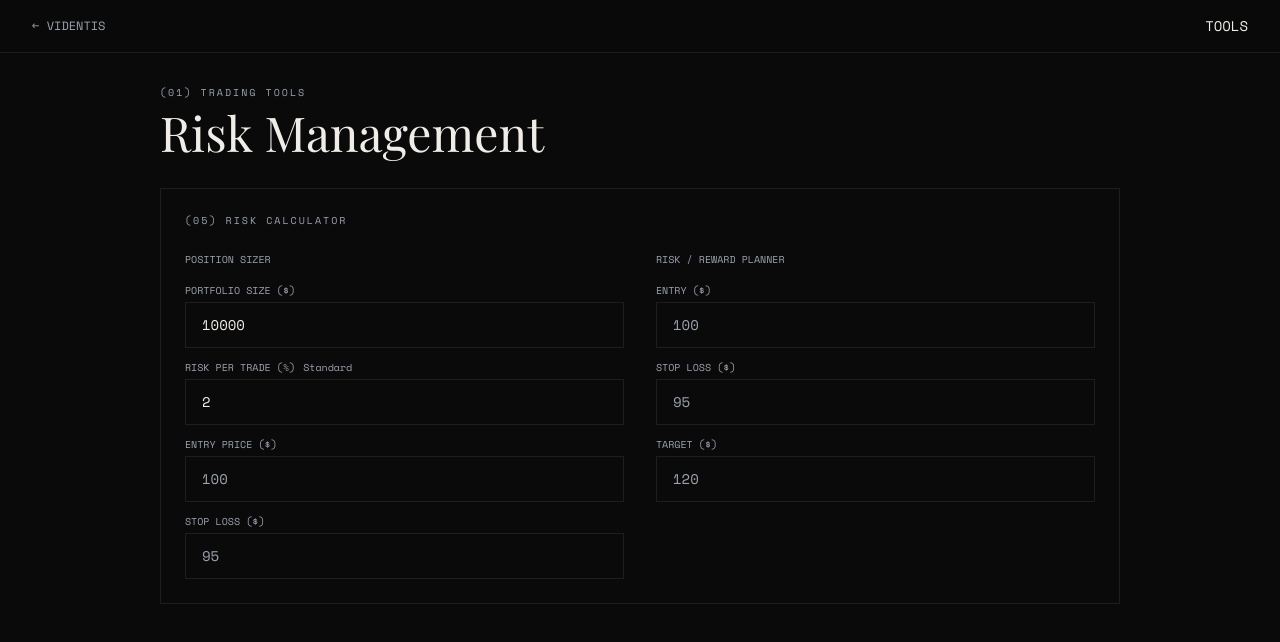
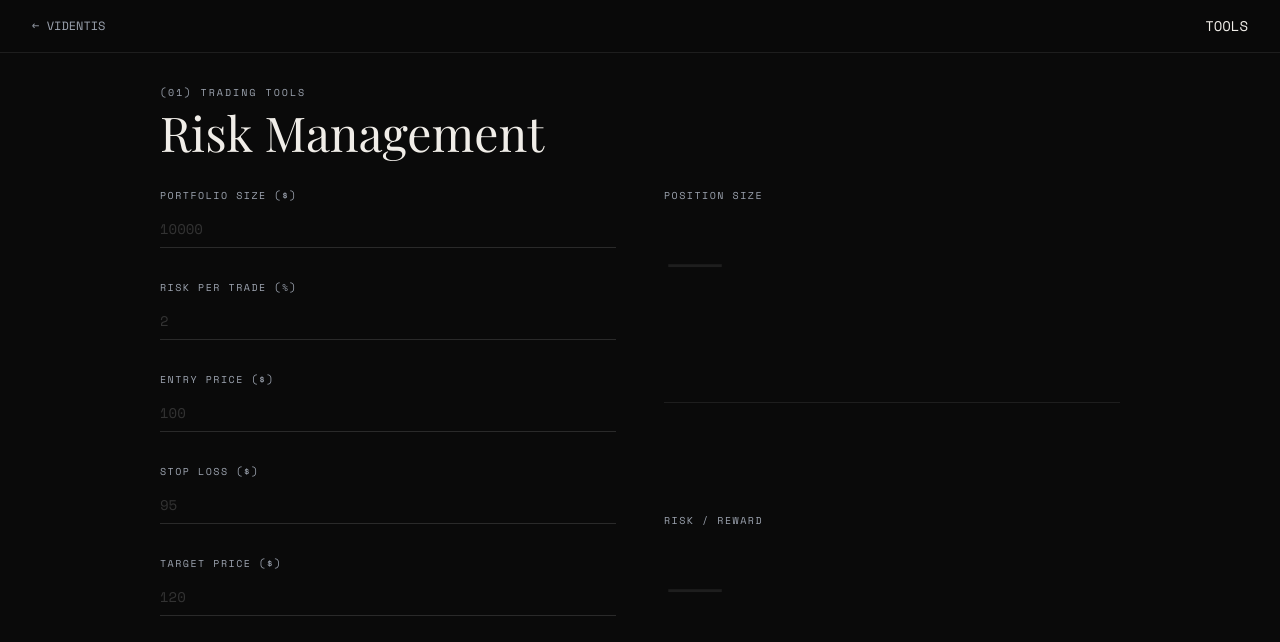
Before and after one commit to lhcee3/videntis, a Next.js app in the folder frontend/: page /tools in a window 1280 px wide. Shown: the top 642 px of the page. Built offline with nearby package versions, Linux system fonts and the light colour scheme; a web font is replaced by a local one.

Commit message:
risk assesment redo

```diff
--- a/frontend/app/page.tsx
+++ b/frontend/app/page.tsx
@@ -301,18 +301,16 @@ export default function HomePage() {
           </div>
 
           {/* Stats row */}
-          <div className="flex items-center gap-0 border-t border-[#1e1e1e] pt-5">
-            <div className="flex items-baseline gap-1.5 pr-5">
+          <div className="flex items-center gap-8 pt-5">
+            <div className="flex items-baseline gap-1.5">
               <span className="font-mono text-sm text-[#f0ede8]">47</span>
               <span className="font-mono text-[10px] text-[#9ca3af]">stocks tracked</span>
             </div>
-            <div className="w-px h-4 bg-[#1e1e1e]" />
-            <div className="flex items-baseline gap-1.5 px-5">
+            <div className="flex items-baseline gap-1.5">
               <span className="font-mono text-sm text-[#f0ede8]">312</span>
               <span className="font-mono text-[10px] text-[#9ca3af]">forecasts run</span>
             </div>
-            <div className="w-px h-4 bg-[#1e1e1e]" />
-            <div className="flex items-baseline gap-1.5 pl-5">
+            <div className="flex items-baseline gap-1.5">
               <span className="font-mono text-sm text-[#f0ede8]">94.2%</span>
               <span className="font-mono text-[10px] text-[#9ca3af]">model accuracy</span>
             </div>
--- a/frontend/components/RiskCalculator.tsx
+++ b/frontend/components/RiskCalculator.tsx
@@ -1,170 +1,156 @@
 "use client"
 import { useState, useMemo } from "react"
 
-const inputClass = "w-full bg-[#0a0a0a] border border-[#1e1e1e] text-[#f0ede8] font-mono text-sm px-4 py-3 focus:outline-none focus:border-[#00ff87] transition-colors"
-
-function Label({ text, color }: { text: string; color: string }) {
-  return <span className="font-mono text-[10px] ml-2" style={{ color }}>{text}</span>
-}
+const underlineInput = "w-full bg-transparent border-b border-[#2a2a2a] focus:border-[#f0ede8] outline-none text-[#f0ede8] font-mono text-sm py-2 transition-colors placeholder:text-[#333]"
 
 export default function RiskCalculator() {
-  const [portfolio, setPortfolio] = useState("10000")
-  const [riskPct, setRiskPct] = useState("2")
-  const [entry, setEntry] = useState("")
-  const [stopLoss, setStopLoss] = useState("")
-  const [target, setTarget] = useState("")
+  const [portfolio, setPortfolio] = useState("")
+  const [riskPct, setRiskPct]     = useState("")
+  const [entry, setEntry]         = useState("")
+  const [stopLoss, setStopLoss]   = useState("")
+  const [target, setTarget]       = useState("")
 
   const pos = useMemo(() => {
     const p = parseFloat(portfolio) || 0
-    const r = parseFloat(riskPct) || 0
-    const e = parseFloat(entry) || 0
-    const s = parseFloat(stopLoss) || 0
-    const riskAmt = p * (r / 100)
+    const r = parseFloat(riskPct)   || 0
+    const e = parseFloat(entry)     || 0
+    const s = parseFloat(stopLoss)  || 0
+    const riskAmt      = p * (r / 100)
     const riskPerShare = e - s
-    const shares = riskPerShare > 0 ? Math.floor(riskAmt / riskPerShare) : 0
-    const positionSize = shares * e
-    const positionPct = p > 0 ? (positionSize / p) * 100 : 0
-    return { riskAmt, riskPerShare, shares, positionSize, positionPct }
+    const shares       = riskPerShare > 0 ? Math.floor(riskAmt / riskPerShare) : 0
+    const posSize      = shares * e
+    const maxLoss      = shares * riskPerShare
+    const allocPct     = p > 0 ? (posSize / p) * 100 : 0
+    return { shares, posSize, maxLoss, allocPct, riskAmt }
   }, [portfolio, riskPct, entry, stopLoss])
 
   const rr = useMemo(() => {
-    const e = parseFloat(entry) || 0
-    const s = parseFloat(stopLoss) || 0
-    const t = parseFloat(target) || 0
-    const risk = e - s
+    const e = parseFloat(entry)   || 0
+    const s = parseFloat(stopLoss)|| 0
+    const t = parseFloat(target)  || 0
+    const risk   = e - s
     const reward = t - e
-    if (risk <= 0 || reward <= 0) return null
-    const ratio = reward / risk
-    const minWinRate = Math.round((1 / (1 + ratio)) * 100)
-    const verdict =
-      ratio >= 3 ? "Excellent" :
-      ratio >= 2 ? "Good" :
-      ratio >= 1 ? "Acceptable" : "Poor — avoid"
-    const verdictColor =
-      ratio >= 3 ? "#00ff87" :
-      ratio >= 2 ? "#00ff87" :
-      ratio >= 1 ? "#d4a847" : "#ff4444"
-    const riskWidth = Math.round((risk / (risk + reward)) * 100)
-    return { ratio, minWinRate, verdict, verdictColor, riskWidth, rewardWidth: 100 - riskWidth }
+    if (risk <= 0 || reward <= 0 || e <= 0) return null
+    const ratio      = reward / risk
+    const minWin     = Math.round((1 / (1 + ratio)) * 100)
+    const riskPctMove   = ((risk / e) * 100).toFixed(1)
+    const rewardPctMove = ((reward / e) * 100).toFixed(1)
+    const riskW      = Math.round((risk / (risk + reward)) * 100)
+    const verdict    = ratio >= 3 ? "Excellent" : ratio >= 2 ? "Good" : ratio >= 1 ? "Acceptable" : "Poor"
+    const color      = ratio >= 2 ? "#00ff87" : ratio >= 1 ? "#d4a847" : "#ff4444"
+    return { ratio, minWin, riskPctMove, rewardPctMove, riskW, rewardW: 100 - riskW, verdict, color }
   }, [entry, stopLoss, target])
 
   const riskLabel = useMemo(() => {
     const r = parseFloat(riskPct) || 0
-    if (r <= 1) return { text: "Conservative", color: "#00ff87" }
-    if (r <= 2) return { text: "Standard", color: "#9ca3af" }
-    if (r <= 3) return { text: "Aggressive", color: "#d4a847" }
-    return { text: "Dangerous", color: "#ff4444" }
+    if (!r) return null
+    if (r < 1)  return { text: "Conservative", color: "#00ff87" }
+    if (r <= 2) return { text: "Standard",     color: "#00ff87" }
+    if (r <= 5) return { text: "Aggressive",   color: "#d4a847" }
+    return       { text: "Dangerous",          color: "#ff4444" }
   }, [riskPct])
 
-  const barColor = pos.positionPct <= 20 ? "#00ff87" : pos.positionPct <= 30 ? "#d4a847" : "#ff4444"
+  const allocColor = pos.allocPct <= 20 ? "#00ff87" : pos.allocPct <= 30 ? "#d4a847" : "#ff4444"
+  const hasPos = pos.shares > 0
 
   return (
-    <div className="border border-[#1e1e1e] p-6">
-      <span className="font-mono text-[10px] text-[#9ca3af] uppercase tracking-[0.2em] block mb-6">(05) RISK CALCULATOR</span>
+    <div className="grid grid-cols-1 md:grid-cols-2 gap-12">
 
-      <div className="grid grid-cols-1 md:grid-cols-2 gap-8">
+      {/* LEFT — inputs */}
+      <div className="space-y-8">
+        <div>
+          <label className="font-mono text-[10px] text-[#9ca3af] uppercase tracking-[0.15em] block mb-2">Portfolio Size ($)</label>
+          <input value={portfolio} onChange={e => setPortfolio(e.target.value)} className={underlineInput} type="number" placeholder="10000" />
+        </div>
 
-        {/* Position Sizer */}
         <div>
-          <div className="font-mono text-[10px] text-[#9ca3af] mb-4">POSITION SIZER</div>
-          <div className="space-y-3">
+          <div className="flex items-center justify-between mb-2">
+            <label className="font-mono text-[10px] text-[#9ca3af] uppercase tracking-[0.15em]">Risk Per Trade (%)</label>
+            {riskLabel && <span className="font-mono text-[10px]" style={{ color: riskLabel.color }}>{riskLabel.text}</span>}
+          </div>
+          <input value={riskPct} onChange={e => setRiskPct(e.target.value)} className={underlineInput} type="number" placeholder="2" step="0.5" />
+        </div>
+
         <div>
-              <label className="font-mono text-[10px] text-[#9ca3af] block mb-1">PORTFOLIO SIZE ($)</label>
-              <input value={portfolio} onChange={e => setPortfolio(e.target.value)} className={inputClass} type="number" placeholder="10000" />
+          <label className="font-mono text-[10px] text-[#9ca3af] uppercase tracking-[0.15em] block mb-2">Entry Price ($)</label>
+          <input value={entry} onChange={e => setEntry(e.target.value)} className={underlineInput} type="number" placeholder="100" />
         </div>
+
         <div>
-              <div className="flex items-center mb-1">
-                <label className="font-mono text-[10px] text-[#9ca3af]">RISK PER TRADE (%)</label>
-                <Label text={riskLabel.text} color={riskLabel.color} />
+          <label className="font-mono text-[10px] text-[#9ca3af] uppercase tracking-[0.15em] block mb-2">Stop Loss ($)</label>
+          <input value={stopLoss} onChange={e => setStopLoss(e.target.value)} className={underlineInput} type="number" placeholder="95" />
         </div>
-              <input value={riskPct} onChange={e => setRiskPct(e.target.value)} className={inputClass} type="number" placeholder="2" step="0.5" />
-            </div>
+
         <div>
-              <label className="font-mono text-[10px] text-[#9ca3af] block mb-1">ENTRY PRICE ($)</label>
-              <input value={entry} onChange={e => setEntry(e.target.value)} className={inputClass} type="number" placeholder="100" />
-            </div>
-            <div>
-              <label className="font-mono text-[10px] text-[#9ca3af] block mb-1">STOP LOSS ($)</label>
-              <input value={stopLoss} onChange={e => setStopLoss(e.target.value)} className={inputClass} type="number" placeholder="95" />
+          <label className="font-mono text-[10px] text-[#9ca3af] uppercase tracking-[0.15em] block mb-2">Target Price ($)</label>
+          <input value={target} onChange={e => setTarget(e.target.value)} className={underlineInput} type="number" placeholder="120" />
         </div>
       </div>
 
-          {pos.shares > 0 && (
-            <div className="mt-5 border border-[#1e1e1e] border-l-2 border-l-[#00ff87] p-4 space-y-2">
-              <div className="flex justify-between">
-                <span className="font-mono text-[10px] text-[#9ca3af]">SHARES TO BUY</span>
-                <span className="font-display text-2xl text-[#00ff87]">{pos.shares}</span>
+      {/* RIGHT — outputs */}
+      <div className="flex flex-col justify-between">
+
+        {/* Position sizer output */}
+        <div>
+          <div className="font-mono text-[10px] text-[#9ca3af] uppercase tracking-[0.15em] mb-4">Position Size</div>
+          {hasPos ? (
+            <>
+              <div className="font-display text-7xl text-[#f0ede8] leading-none mb-3">{pos.shares}</div>
+              <div className="font-mono text-[10px] text-[#9ca3af] mb-1">shares to buy</div>
+              <div className="flex gap-6 mb-5">
+                <div>
+                  <div className="font-mono text-sm text-[#f0ede8]">${pos.posSize.toLocaleString(undefined, { maximumFractionDigits: 0 })}</div>
+                  <div className="font-mono text-[10px] text-[#9ca3af]">position size</div>
                 </div>
-              <div className="flex justify-between">
-                <span className="font-mono text-[10px] text-[#9ca3af]">POSITION SIZE</span>
-                <span className="font-mono text-sm">${pos.positionSize.toLocaleString(undefined, { maximumFractionDigits: 0 })}</span>
-              </div>
-              <div className="flex justify-between">
-                <span className="font-mono text-[10px] text-[#9ca3af]">DOLLAR AT RISK</span>
-                <span className="font-mono text-sm text-[#ff4444]">${pos.riskAmt.toFixed(0)}</span>
-              </div>
-              <div className="flex justify-between">
-                <span className="font-mono text-[10px] text-[#9ca3af]">MAX LOSS</span>
-                <span className="font-mono text-sm text-[#ff4444]">${(pos.shares * pos.riskPerShare).toFixed(0)}</span>
-              </div>
-              <div className="pt-2">
-                <div className="flex justify-between mb-1">
-                  <span className="font-mono text-[10px] text-[#9ca3af]">PORTFOLIO ALLOCATION</span>
-                  <span className="font-mono text-[10px]" style={{ color: barColor }}>{pos.positionPct.toFixed(1)}%</span>
-                </div>
-                <div className="w-full h-1 bg-[#1e1e1e]">
-                  <div className="h-full transition-all duration-200" style={{ width: `${Math.min(pos.positionPct, 100)}%`, backgroundColor: barColor }} />
+                <div>
+                  <div className="font-mono text-sm text-[#ff4444]">−${pos.maxLoss.toFixed(0)}</div>
+                  <div className="font-mono text-[10px] text-[#9ca3af]">max loss</div>
                 </div>
               </div>
+              {/* Allocation bar */}
+              <div className="mb-1 flex justify-between">
+                <span className="font-mono text-[10px] text-[#9ca3af]">Portfolio allocation</span>
+                <span className="font-mono text-[10px]" style={{ color: allocColor }}>{pos.allocPct.toFixed(1)}%</span>
               </div>
+              <div className="w-full h-0.5 bg-[#1e1e1e]">
+                <div className="h-full transition-all duration-200" style={{ width: `${Math.min(pos.allocPct, 100)}%`, backgroundColor: allocColor }} />
+              </div>
+            </>
+          ) : (
+            <div className="font-display text-7xl text-[#1e1e1e] leading-none">—</div>
           )}
         </div>
 
-        {/* R/R Planner */}
+        {/* Divider */}
+        <div className="border-t border-[#1e1e1e] my-8" />
+
+        {/* R:R output */}
         <div>
-          <div className="font-mono text-[10px] text-[#9ca3af] mb-4">RISK / REWARD PLANNER</div>
-          <div className="space-y-3">
-            <div>
-              <label className="font-mono text-[10px] text-[#9ca3af] block mb-1">ENTRY ($)</label>
-              <input value={entry} onChange={e => setEntry(e.target.value)} className={inputClass} type="number" placeholder="100" />
+          <div className="font-mono text-[10px] text-[#9ca3af] uppercase tracking-[0.15em] mb-4">Risk / Reward</div>
+          {rr ? (
+            <>
+              <div className="font-display text-7xl leading-none mb-1" style={{ color: rr.color }}>{rr.ratio.toFixed(1)}R</div>
+              <div className="font-mono text-sm mb-5" style={{ color: rr.color }}>{rr.verdict}</div>
+
+              {/* Split bar */}
+              <div className="flex h-0.5 w-full mb-2">
+                <div className="h-full bg-[#ff4444] transition-all duration-200" style={{ width: `${rr.riskW}%` }} />
+                <div className="h-full bg-[#00ff87] transition-all duration-200" style={{ width: `${rr.rewardW}%` }} />
               </div>
-            <div>
-              <label className="font-mono text-[10px] text-[#9ca3af] block mb-1">STOP LOSS ($)</label>
-              <input value={stopLoss} onChange={e => setStopLoss(e.target.value)} className={inputClass} type="number" placeholder="95" />
-            </div>
-            <div>
-              <label className="font-mono text-[10px] text-[#9ca3af] block mb-1">TARGET ($)</label>
-              <input value={target} onChange={e => setTarget(e.target.value)} className={inputClass} type="number" placeholder="120" />
-            </div>
+              <div className="flex justify-between mb-5">
+                <span className="font-mono text-[10px] text-[#ff4444]">Risk −{rr.riskPctMove}%</span>
+                <span className="font-mono text-[10px] text-[#00ff87]">Reward +{rr.rewardPctMove}%</span>
               </div>
 
-          {rr && (
-            <div className="mt-5 border border-[#1e1e1e] p-4 space-y-4">
-              <div className="flex items-end justify-between">
-                <div>
-                  <div className="font-mono text-[10px] text-[#9ca3af] mb-1">RISK : REWARD</div>
-                  <div className="font-display text-5xl" style={{ color: rr.verdictColor }}>{rr.ratio.toFixed(1)}R</div>
-                </div>
-                <div className="text-right">
-                  <div className="font-mono text-sm" style={{ color: rr.verdictColor }}>{rr.verdict}</div>
-                  <div className="font-mono text-[10px] text-[#9ca3af] mt-1">Min win rate: {rr.minWinRate}%</div>
-                </div>
+              <p className="font-mono text-[10px] text-[#9ca3af] leading-relaxed">
+                At this R:R ratio you need to win {rr.minWin}% of trades to be profitable long-term.
+              </p>
+            </>
+          ) : (
+            <div className="font-display text-7xl text-[#1e1e1e] leading-none">—</div>
+          )}
         </div>
 
-              <div>
-                <div className="font-mono text-[10px] text-[#9ca3af] mb-1">RISK vs REWARD</div>
-                <div className="flex h-2 w-full overflow-hidden">
-                  <div className="h-full transition-all duration-200 bg-[#ff4444]" style={{ width: `${rr.riskWidth}%` }} />
-                  <div className="h-full transition-all duration-200 bg-[#00ff87]" style={{ width: `${rr.rewardWidth}%` }} />
-                </div>
-                <div className="flex justify-between mt-1">
-                  <span className="font-mono text-[10px] text-[#ff4444]">Risk {rr.riskWidth}%</span>
-                  <span className="font-mono text-[10px] text-[#00ff87]">Reward {rr.rewardWidth}%</span>
-                </div>
-              </div>
-            </div>
-          )}
-        </div>
       </div>
     </div>
   )
```
Lines whose indentation alone changed are shown as unchanged.
